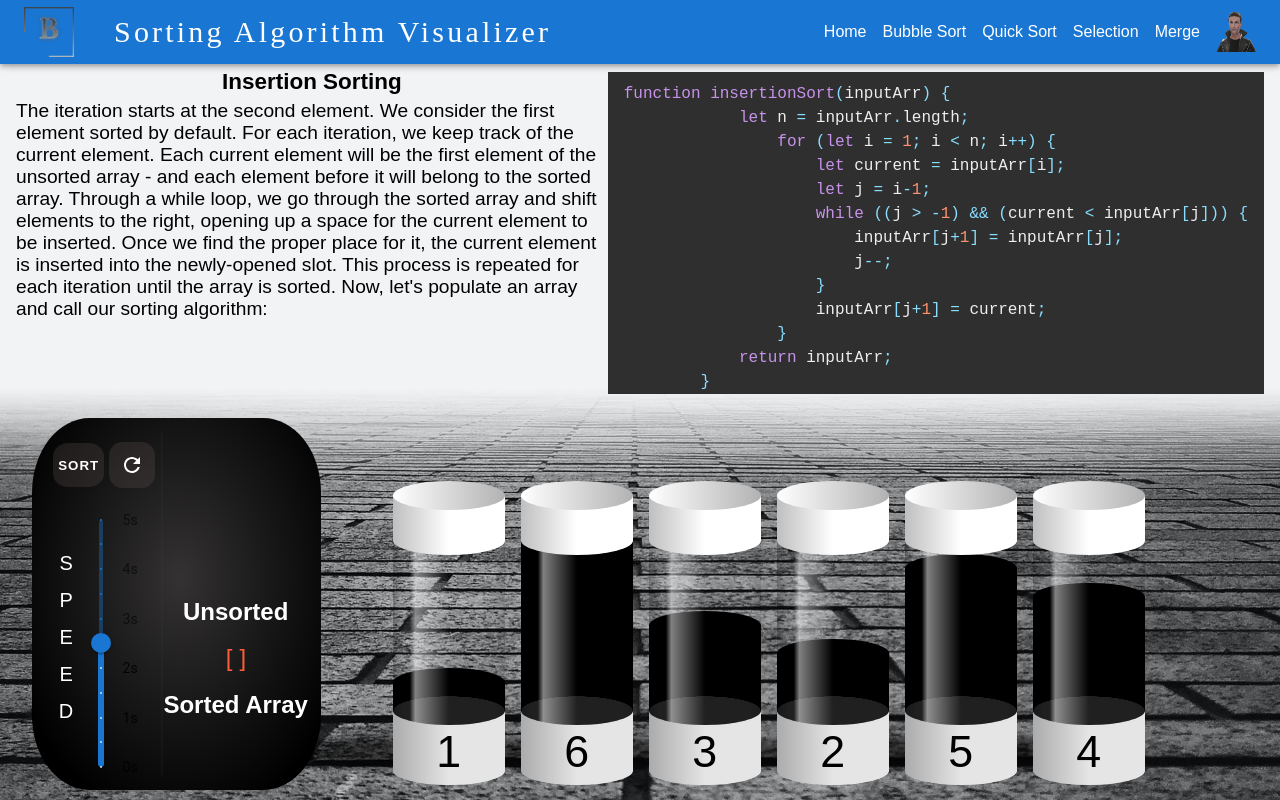
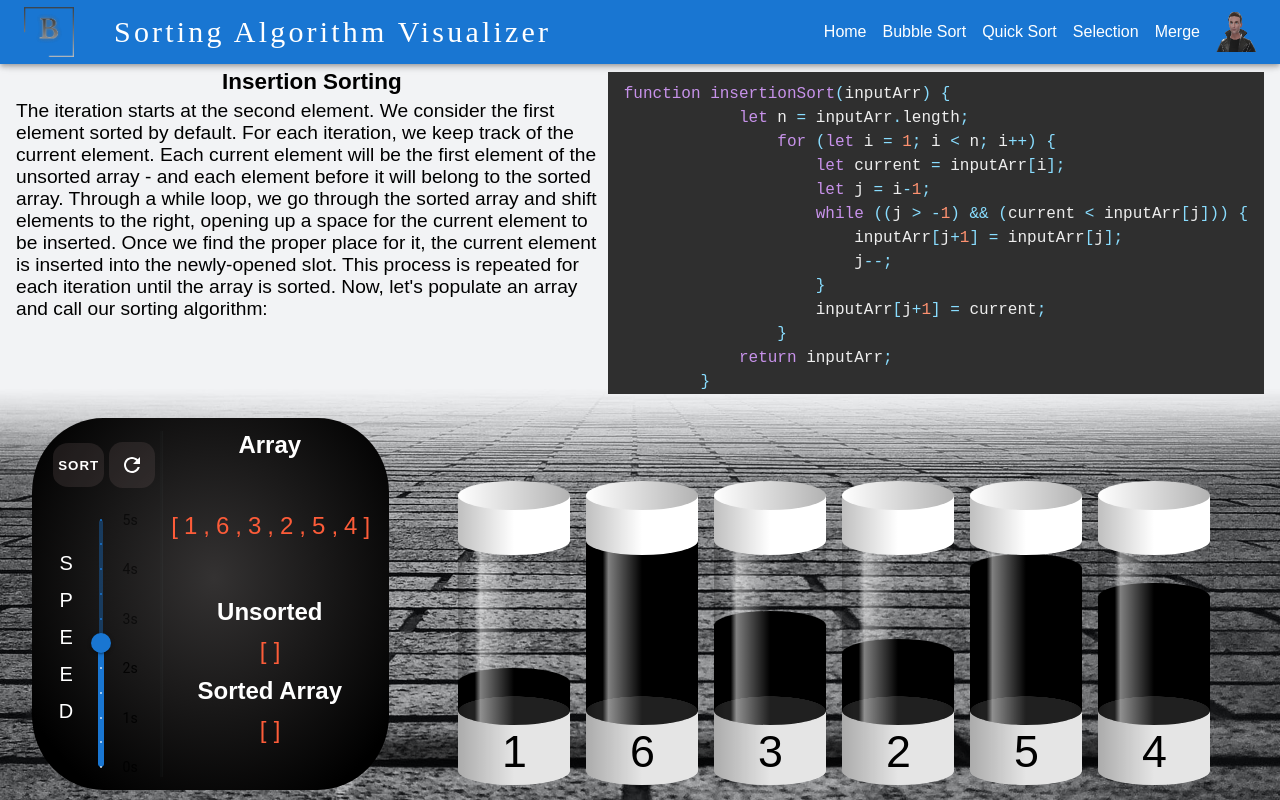
Before and after one commit to BrandonTaft/Data_Visualization, a Next.js app: page /insertion in a window 1280 px wide. Built offline with nearby package versions, Linux system fonts and the light colour scheme; a web font is replaced by a local one.

Commit message:
insertion

```diff
--- a/pages/bubble.js
+++ b/pages/bubble.js
@@ -77,13 +77,13 @@ function Bubble() {
                 <div className="base">
                     <div className="text">{tube}</div>
                 </div>
-                <div className="swap thought-bubble bubble-bottom-left" id={`swap${index}`}>
+                <div className="swap thought-bubble bubble-bottom-left" key={tube} id={`swap${index}`}>
                     <p className="greater">{tube} &gt; {array[index + 1]}</p>
                     <p>Swap</p>
                     <SwapIcon sx={{ fontSize: 40 }} />
                 </div>
                 <div className="stay thought-bubble bubble-bottom-left" id={`stay${index}`}>
-                    <p className="less" >{tube} &lt; {tube + 1}</p>
+                    <p className="less" >{array[index]} &lt; {array[index + 1]}</p>
                     <div>No Swap</div>
                 </div>
 
--- a/pages/insertion.js
+++ b/pages/insertion.js
@@ -14,6 +14,9 @@ function Insertion() {
     const [sorted, setSorted] = useState([]);
     const [unSorted, setUnSorted] = useState([]);
     const { array, setArray, refresh, setRefresh, max, setMax } = getArray();
+    useEffect(() => {
+        setSorted([])
+    }, [refresh]);
 
     const explanation = (
         <>
@@ -21,33 +24,74 @@ function Insertion() {
         </>
     )
 
+    function labelUnsorted(arr) {
+
+    }
+
     async function insertionSort() {
         const arr = array;
         const n = arr.length;
+        await new Promise(resolve => setTimeout(resolve, speed / 2));
+        document.getElementById(0).classList.toggle("sorted");
+        document.getElementById(`cap${0}`).classList.toggle("sorted-text");
+        document.querySelectorAll(".cap").forEach(el => { el.classList.toggle("unSorted-text") });
         for (let i = 1; i < n; i++) {
             // Choosing the first element in our unsorted subarray
+
             let current = arr[i];
-            setSorted(arr.slice(0,i))
+            setSorted(arr.slice(0, i))
             setUnSorted(arr.slice(i))
+            await new Promise(resolve => setTimeout(resolve, speed / 2));
+            document.getElementById(i).classList.toggle("current");
+            document.getElementById(`cap${i}`).classList.toggle("current-text");
             await new Promise(resolve => setTimeout(resolve, speed));
             // The last element of our sorted subarray
             let j = i - 1;
+            // if ((j > -1) && (current > arr[j])) {
+            //     document.getElementById(`stay${i - 1}`).classList.toggle("stay");
+            //     await new Promise(resolve => setTimeout(resolve, speed));
+            //     document.getElementById(`stay${i - 1}`).classList.toggle("stay");
+            // }
+
             while ((j > -1) && (current < arr[j])) {
-                arr[j + 1] = arr[j];
+                document.getElementById(`swap${j}`).classList.toggle("swap");
+                // await new Promise(resolve => setTimeout(resolve, speed));
+
+
+                await new Promise(resolve => setTimeout(resolve, speed));
+                document.getElementById(`swap${j}`).classList.toggle("swap");
+                // arr[j + 1] = arr[j];
+                let tmp = arr[j];
+                arr[j] = arr[j + 1];
+                arr[j + 1] = tmp;
+                setArray([...arr]);
+                await new Promise(resolve => setTimeout(resolve, speed));
+
                 j--;
             }
+            if(j > -1){
+            document.getElementById(`stay${j}`).classList.toggle("stay");
+            await new Promise(resolve => setTimeout(resolve, speed));
+            document.getElementById(`stay${j}`).classList.toggle("stay");
+            }
+            arr[j + 1] = current;
+            document.getElementById(j + 1).classList.toggle("current");
+            document.getElementById(`cap${j + 1}`).classList.toggle("current-text");
+            document.getElementById(j + 1).classList.toggle("sorted");
+            document.getElementById(`cap${j + 1}`).classList.toggle("sorted-text");
+            setArray(arr);
+            await new Promise(resolve => setTimeout(resolve, speed));
 
-            // await new Promise(resolve => setTimeout(resolve, speed));
-            arr[j + 1] = current;
-            //setCurrent(current)
-            // await new Promise(resolve => setTimeout(resolve, speed));
         }
+
+        setUnSorted([])
+        setSorted(arr)
         await new Promise(resolve => setTimeout(resolve, speed));
-        // setSorted(sorted => [...sorted, arr[j]])
+        document.querySelectorAll(".cap").forEach(el => { el.classList.toggle("unSorted-text") });
+        document.querySelectorAll(".tube").forEach(el => { el.classList.toggle("sorted") });
+        document.querySelectorAll(".cap").forEach(el => { el.classList.toggle("sorted-text") });
+        return arr;
 
-        await new Promise(resolve => setTimeout(resolve, speed));
-        return arr;
-        await new Promise(resolve => setTimeout(resolve, speed));
     }
 
 
@@ -66,7 +110,7 @@ function Insertion() {
                     <SwapIcon sx={{ fontSize: 40 }} />
                 </div>
                 <div className="stay thought-bubble bubble-bottom-left" id={`stay${index}`}>
-                    <p className="less" >{tube} &lt; {tube + 1}</p>
+                    <p className="less" >{array[index]} &lt; {array[index + 1]}</p>
                     <div>No Swap</div>
                 </div>
 
@@ -74,7 +118,6 @@ function Insertion() {
             </div>
         )
     });
-
 
     return (
         <div className="page-container">
@@ -99,19 +142,19 @@ function Insertion() {
                     />
                     <Box className="var-container">
                         <Box className="array-container">
-                            {/* <h4>Array</h4>
+                            <h4>Array</h4>
                             <span className="array-span">
                                 [{array.toString()}]
-                            </span> */}
+                            </span>
                         </Box>
                         <Box className="checked-container">
                             <h4>Unsorted</h4>
                             <span className="checked-span">
-                                [{unSorted}]
+                                [{unSorted.toString()}]
                             </span>
                             <h4>Sorted Array</h4>
                             <span className="checked-span">
-                                {sorted}
+                                [{sorted.toString()}]
                             </span>
                         </Box>
                     </Box>
--- a/src/css/global.css
+++ b/src/css/global.css
@@ -683,3 +683,34 @@ pre{
 
 @keyframes fill-before{ to { height: var(--fill-end)}}
 @keyframes fill-after { to { bottom: var(--fill-end)}}
+
+
+/****************Insertion Tubes******************/
+
+.unSorted-text::before{
+    content: "UnSorted";
+    position: relative;
+    top: 4px;
+}
+
+.sorted{
+    --fill-color: orangered;
+}
+
+.sorted-text::before{
+    content: "Sorted";
+    position: relative;
+    top: 4px;
+}
+
+
+
+.current{
+    --fill-color: blue;
+}
+
+.current-text::before{
+    content: "Current";
+    position: relative;
+    top: 4px;
+}
```
